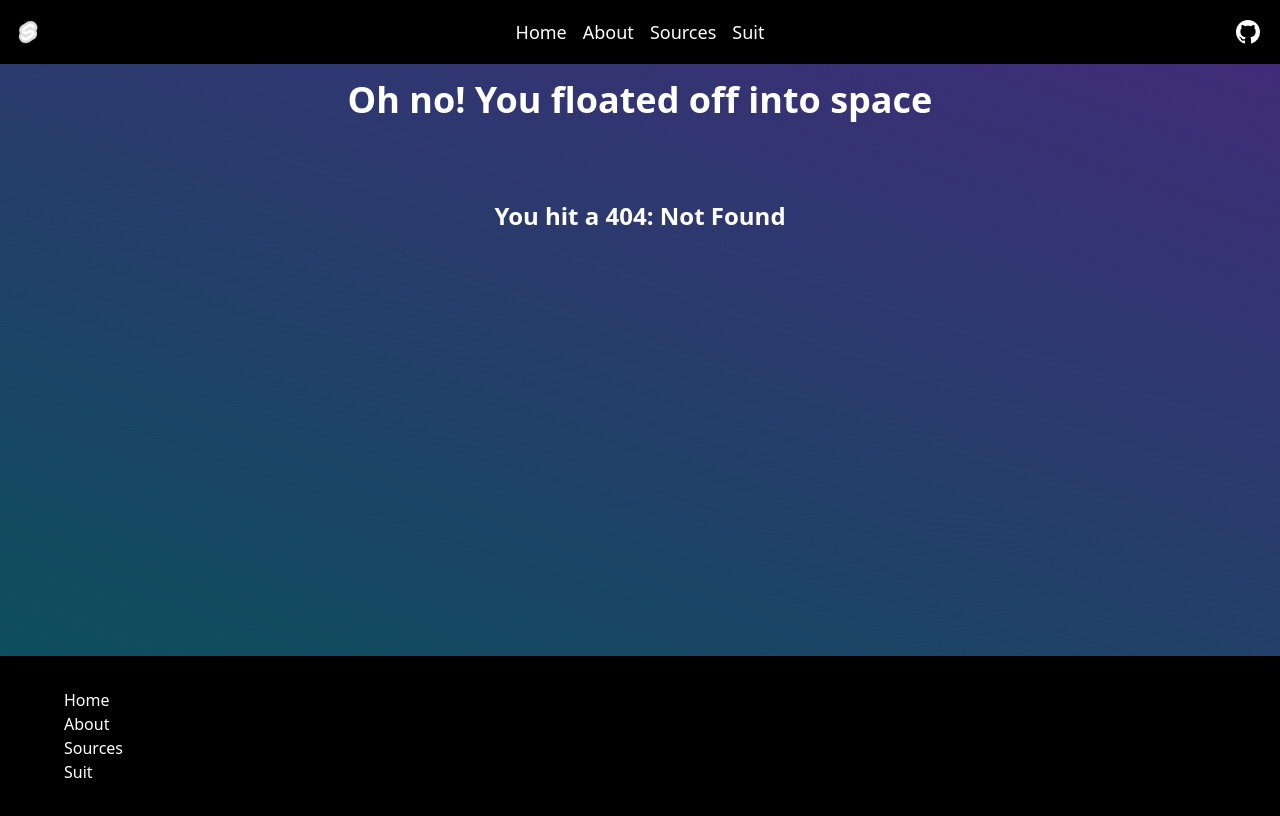
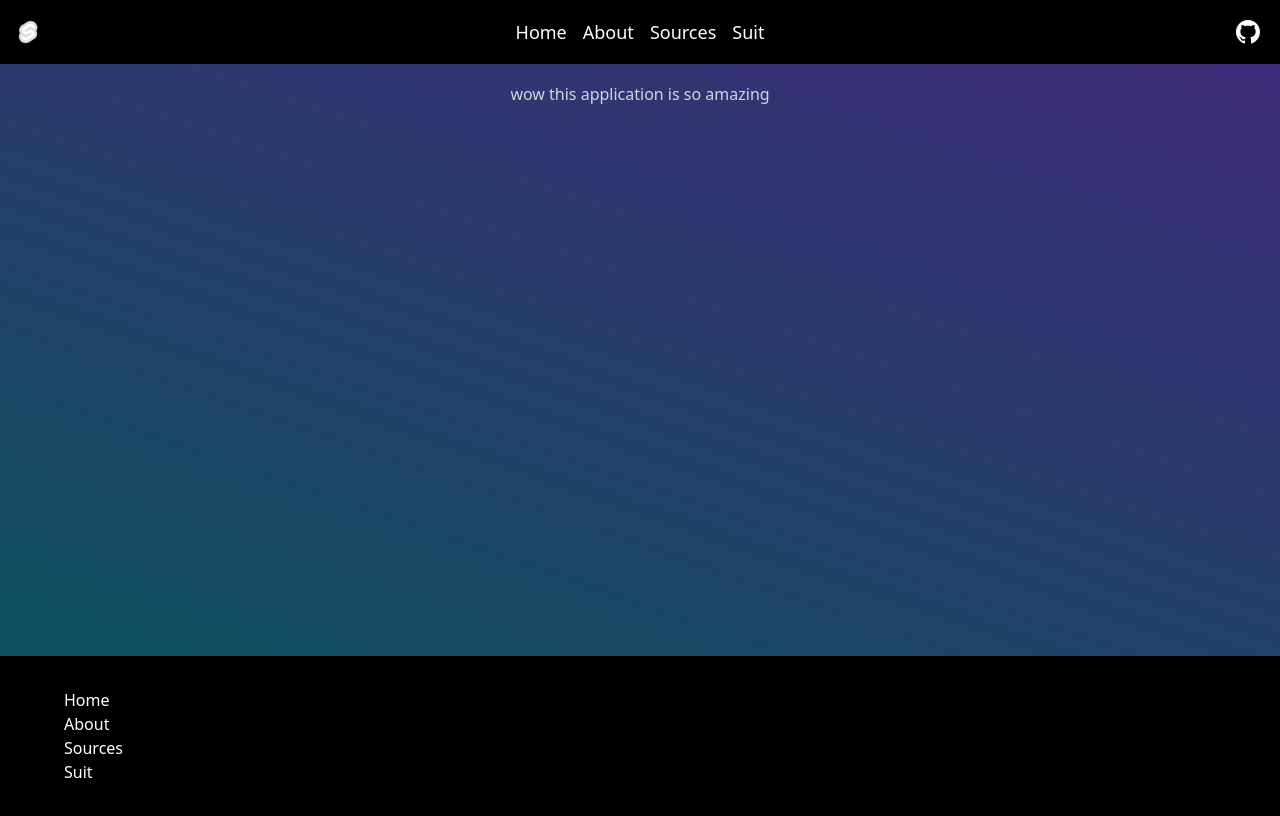
Before and after one commit to HarryAllen1/webmaster, a SvelteKit app: page /applications/1 in a window 1280 px wide. Before the commit this address had no page. Built offline with nearby package versions, Linux system fonts and the light colour scheme.

Commit message:
feat: pages

```diff
--- /dev/null
+++ b/src/routes/applications/+layout.ts
@@ -0,0 +1 @@
+export const prerender = false;
--- /dev/null
+++ b/src/routes/applications/+page.svelte
@@ -0,0 +1 @@
+wow! look at all these amazing applications!
--- /dev/null
+++ b/src/routes/applications/[id]/+page.svelte
@@ -0,0 +1 @@
+wow this application is so amazing
--- /dev/null
+++ b/src/routes/apply/+page.svelte
@@ -0,0 +1 @@
+apply here idk
```
